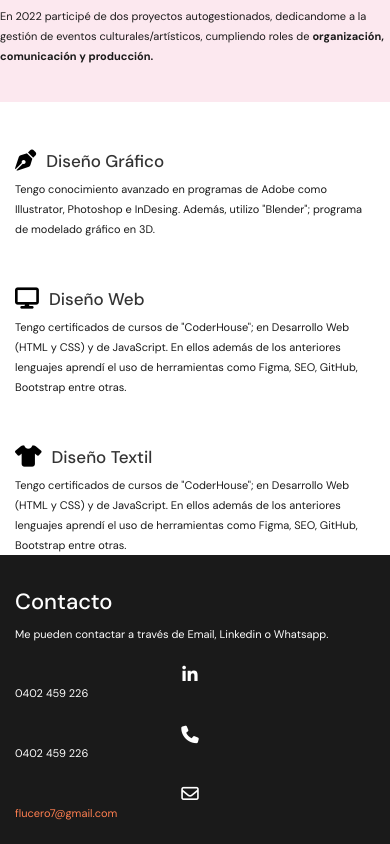
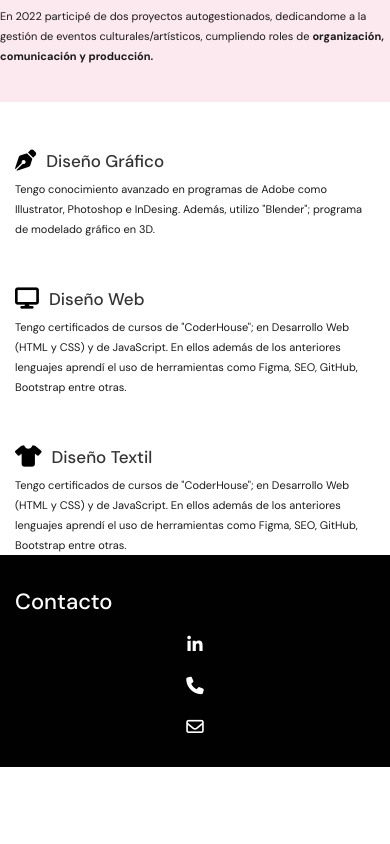
Before and after one commit to CatalinaSonora/Portfolio2, a website: page index.html in a window 390 px wide. Shown: the part 893-1737 px from the top of the page. After the commit the page ends 1660 px from the top, so only its background shows below. Drawn offline with Linux system fonts and the light colour scheme.

Commit message:
Responsive 3

```diff
--- a/css/estilo.css
+++ b/css/estilo.css
@@ -178,7 +178,7 @@ aside {
 }
 .navbar-default .nav > li.active > a,
 .navbar-default .nav > li.active > a:focus {
-  color: #DAF7A6 !important;
+  color: #900C3F !important;
   font-weight: 600;
   background-color: transparent;
 }
@@ -286,7 +286,12 @@ aside {
 }
 
 #contact {
-  background-color: #1a1a1a;
+  background-color: #010101;
+  text-align: center;
+}
+
+#contact i {
+  padding: 20px;
 }
 
 
@@ -305,7 +310,12 @@ aside {
     }
 
     #about {
-      padding: 20px;
+      padding: 25px;
+
+    }
+
+    #habilidades {
+      padding-bottom: 25px;
     }
 }
 
--- a/index.html
+++ b/index.html
@@ -75,7 +75,7 @@
                     de Diseño de Comunicación Visual en la Facultad de Arquitectura
                     de Montevideo. Este sitio es mi forma de  presentarme y mostrar
                      tanto trabajos como experimentaciones que a lo largo de mis
-                    años de formación en el área he realizado.
+                    años de formación en el área reaalicé.
                      </p>
                     <a href="#portfolio" class="btn btn-primary btn-xl page-scroll">Portfolio</a>
 
@@ -120,10 +120,10 @@
 
 
         <div class="container-fluid">
-            <div class="row">
+            <div class="row" id="habilidades">
                 <div class="col-lg-4 col-md-6 text-center">
                     <div class="service-box">
-                        <div id="habilidades">
+                        <div >
 
                         <h3><i class="fa-solid fa-pen-nib fa-lg" style="color: #000000;"></i>Diseño Gráfico </h3>
                         <p class="text-muted">Tengo conocimiento avanzado en  programas de Adobe como Illustrator, Photoshop e InDesing.
@@ -158,27 +158,28 @@
 
     <section id="contact">
         <div class="container-fluid">
-            <div class="row">
-                <div class="col-lg-8 col-lg-offset-2 text-center">
+            <div class="row" id="footer">
+                <div class="col-lg-8 col-lg-offset-2">
                     <h2 class="section-heading">Contacto</h2>
 
-                    <p>Me pueden contactar a través de Email, Linkedin o Whatsapp.  </p>
+
 
 
                 </div>
-                <div class="col-lg-4 col-lg-offset-2 text-center">
+                <div class="col-md-4">
 
                     <i class="fa fa-linkedin fa-lg" style="color: white;"></i>
-                    <p>0402 459 226</p>
+
                 </div>
-                <div class="col-lg-4 col-lg-2 text-center">
+                <div class="col-md-4">
+                    <i class="fa fa-phone fa-lg sr-contact"></i>
 
-                    <i class="fa fa-phone fa-lg sr-contact"></i>
-                    <p>0402 459 226</p>
+
+
                 </div>
-                <div class="col-lg-4 text-center">
-                    <i class="fa fa-envelope-o fa-lg sr-contact"></i>
-                    <p><a href="mailto:flucero7@gmail.com">flucero7@gmail.com</a></p>
+                <div class="col-md-4">
+                    <i class="fa fa-envelope-o fa-lg sr-contact"><a href="mailto:catalina.sonora1@gmail.com"></a></i>
+                    <p></p>
                 </div>
 
             </div>
```
